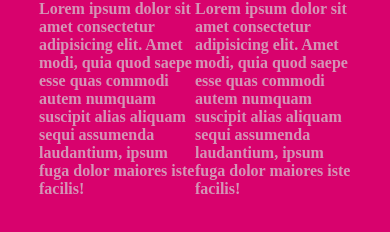
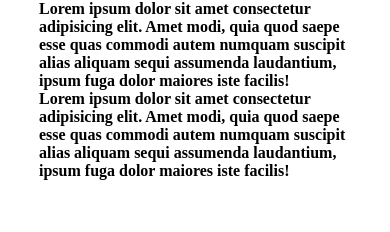
Before and after one commit to BloodyScythe/LearningWebDEV, a plain HTML site: page Sass/dist/index.html in a window 390 px wide. Drawn offline with Linux system fonts and the light colour scheme.

Commit message:
mobile and inheritance

```diff
--- a/Sass/dist/index.html
+++ b/Sass/dist/index.html
@@ -7,10 +7,10 @@
     <link rel="stylesheet" href="./css/main.css">
     <title>Sass Tutorial</title>
 </head>
-<body >
+<body class="light">
     <div class ="main">
-    <p class="main__paragraph">Lorem ipsum dolor sit amet consectetur adipisicing elit. Amet modi, quia quod saepe esse quas commodi autem numquam suscipit alias aliquam sequi assumenda laudantium, ipsum fuga dolor maiores iste facilis!
-    <p class="main__paragraph">Lorem ipsum dolor sit amet consectetur adipisicing elit. Amet modi, quia quod saepe esse quas commodi autem numquam suscipit alias aliquam sequi assumenda laudantium, ipsum fuga dolor maiores iste facilis!
+    <p class="main__paragraph1">Lorem ipsum dolor sit amet consectetur adipisicing elit. Amet modi, quia quod saepe esse quas commodi autem numquam suscipit alias aliquam sequi assumenda laudantium, ipsum fuga dolor maiores iste facilis!
+    <p class="main__paragraph2">Lorem ipsum dolor sit amet consectetur adipisicing elit. Amet modi, quia quod saepe esse quas commodi autem numquam suscipit alias aliquam sequi assumenda laudantium, ipsum fuga dolor maiores iste facilis!
     </p>
     </div>
 </body>
--- a/Sass/scss/main.scss
+++ b/Sass/scss/main.scss
@@ -13,6 +13,19 @@
     flex-direction: $direction;
 }
 
+@mixin theme($light-theme:true) {
+    @if $light-theme{
+        background: lighten($primary-color, $amount: 100%);
+        color: darken($text-color , $amount: 100%);
+    }
+}
+//make mobile friendly
+@mixin mobile {
+    @media (max-width: $mobile) {
+        @content;
+    }
+}
+
 body{
      background-color: $primary-color;
      color: $text-color;
@@ -24,11 +37,27 @@ body{
      width: 80%;
      margin: 0 auto;
 
-     #{&}__paragraph{
+     #{&}__paragraph1 {
          font-weight: weight(bold);
 
         &:hover{
             color: aquamarine;
         }
      }
+
+     #{&}__paragraph2{
+        @extend .main__paragraph1;
+
+        &:hover{
+            color: rgb(252, 0, 218);
+        }
+     }
+     @include mobile{
+         flex-direction: column;
+     }
+
  }
+
+ .light {
+     @include theme($light-theme: true)
+ }
--- a/Sass/scss/variables.scss
+++ b/Sass/scss/variables.scss
@@ -6,3 +6,4 @@ $primary-color : #D8026D;
      "medium": 500,
      "bold": 700
  );
+ $mobile: 800px;
```
Also changed, not shown: Sass/dist/css/main.css, 1 other file.
